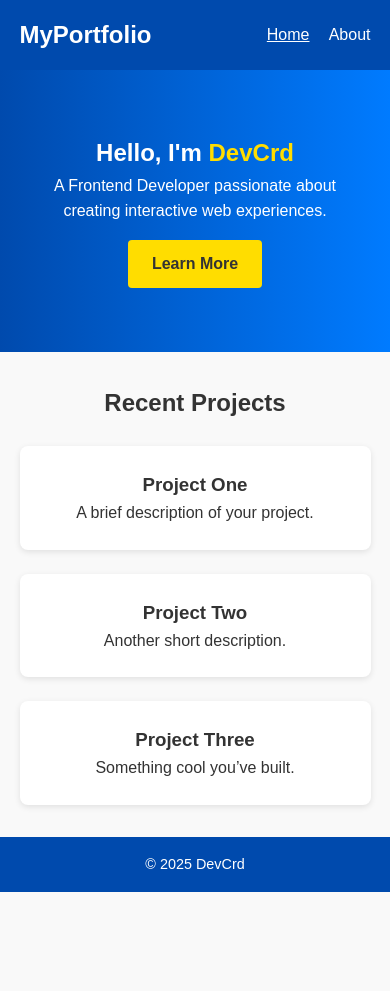
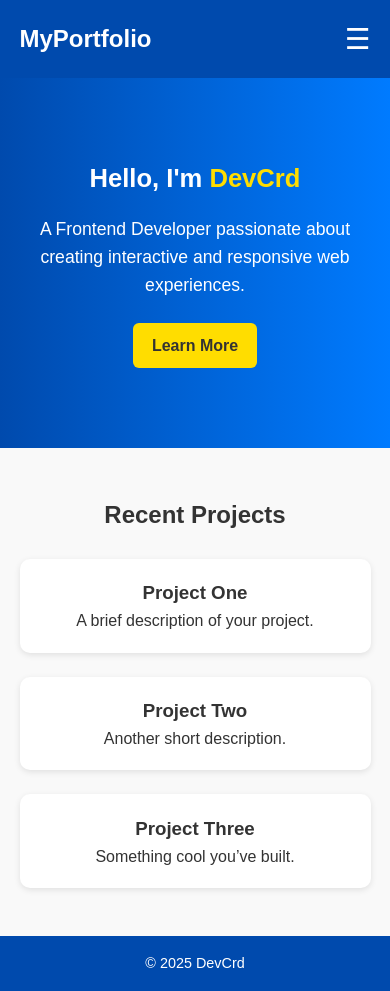
Before and after one commit to DevCrd/portfolio-vesioning, a plain HTML site: page index.html in a window 390 px wide. Before the commit the page ends 892 px from the top, so only its background shows below. Drawn offline with Linux system fonts and the light colour scheme.

Commit message:
exodus: v1

```diff
--- a/index.html
+++ b/index.html
@@ -8,9 +8,10 @@
 </head>
 <body>
   <header>
-    <nav>
+    <nav class="container">
       <h1 class="logo">MyPortfolio</h1>
-      <ul>
+      <div class="menu-toggle" id="menu-toggle">☰</div>
+      <ul class="nav-links" id="nav-links">
         <li><a href="index.html" class="active">Home</a></li>
         <li><a href="about.html">About</a></li>
       </ul>
@@ -18,14 +19,14 @@
   </header>
 
   <section class="hero">
-    <div class="hero-text">
+    <div class="container hero-content">
       <h2>Hello, I'm <span>DevCrd</span></h2>
-      <p>A Frontend Developer passionate about creating interactive web experiences.</p>
+      <p>A Frontend Developer passionate about creating interactive and responsive web experiences.</p>
       <a href="about.html" class="btn">Learn More</a>
     </div>
   </section>
 
-  <section class="projects">
+  <section class="projects container">
     <h2>Recent Projects</h2>
     <div class="project-grid">
       <div class="project-card">
@@ -46,5 +47,11 @@
   <footer>
     <p>© 2025 DevCrd </p>
   </footer>
+
+  <script>
+    const toggle = document.getElementById('menu-toggle');
+    const nav = document.getElementById('nav-links');
+    toggle.addEventListener('click', () => nav.classList.toggle('show'));
+  </script>
 </body>
 </html>
--- a/styles.css
+++ b/styles.css
@@ -1,3 +1,4 @@
+/* ========== Global Styles ========== */
 * {
   margin: 0;
   padding: 0;
@@ -11,6 +12,14 @@ body {
   line-height: 1.6;
 }
 
+/* Utility container */
+.container {
+  width: 90%;
+  max-width: 1100px;
+  margin: 0 auto;
+}
+
+/* ========== Header & Navigation ========== */
 header {
   background: #004aad;
   color: white;
@@ -21,8 +30,7 @@ nav {
   display: flex;
   justify-content: space-between;
   align-items: center;
-  width: 90%;
-  margin: 0 auto;
+  position: relative;
 }
 
 .logo {
@@ -30,49 +38,96 @@ nav {
   font-weight: bold;
 }
 
-nav ul {
+.nav-links {
   list-style: none;
   display: flex;
   gap: 1.2rem;
 }
 
-nav a {
+.nav-links a {
   color: white;
   text-decoration: none;
   font-weight: 500;
+  transition: 0.3s;
 }
 
-nav a.active,
-nav a:hover {
+.nav-links a.active,
+.nav-links a:hover {
   text-decoration: underline;
 }
 
+/* ========== Mobile Menu ========== */
+.menu-toggle {
+  display: none;
+  font-size: 1.8rem;
+  cursor: pointer;
+  user-select: none;
+}
+
+@media (max-width: 768px) {
+  .nav-links {
+    display: none;
+    flex-direction: column;
+    background: #004aad;
+    position: absolute;
+    top: 60px;
+    right: 0;
+    width: 180px;
+    text-align: right;
+    padding: 1rem;
+    border-radius: 0 0 0 10px;
+  }
+
+  .nav-links.show {
+    display: flex;
+  }
+
+  .menu-toggle {
+    display: block;
+  }
+}
+
+/* ========== Hero Section ========== */
 .hero {
   background: linear-gradient(to right, #004aad, #007bff);
   color: white;
-  padding: 4rem 2rem;
+  padding: 5rem 1rem;
   text-align: center;
 }
 
-.hero-text span {
+.hero-content h2 {
+  font-size: 2rem;
+}
+
+.hero-content span {
   color: #ffdd00;
+}
+
+.hero-content p {
+  margin-top: 1rem;
+  font-size: 1.1rem;
 }
 
 .btn {
   display: inline-block;
-  margin-top: 1rem;
-  padding: 0.7rem 1.5rem;
+  margin-top: 1.5rem;
+  padding: 0.8rem 1.5rem;
   background: #ffdd00;
   color: #333;
-  border-radius: 4px;
+  border-radius: 6px;
   text-decoration: none;
   font-weight: bold;
+  transition: background 0.3s;
 }
 
+.btn:hover {
+  background: #ffe54f;
+}
+
+/* ========== Projects ========== */
 .projects {
-  width: 90%;
-  margin: 2rem auto;
   text-align: center;
+  margin: 3rem auto;
 }
 
 .project-grid {
@@ -85,24 +140,58 @@ nav a:hover {
 .project-card {
   background: white;
   padding: 1.5rem;
-  border-radius: 8px;
+  border-radius: 10px;
+  box-shadow: 0 2px 6px rgba(0,0,0,0.1);
+  transition: transform 0.3s;
+}
+
+.project-card:hover {
+  transform: translateY(-5px);
+}
+
+/* ========== About Section ========== */
+.about {
+  background: white;
+  padding: 2rem;
+  border-radius: 10px;
+  margin: 3rem auto;
   box-shadow: 0 2px 6px rgba(0,0,0,0.1);
 }
 
-.about {
-  width: 80%;
-  margin: 2rem auto;
-  background: white;
-  padding: 2rem;
-  border-radius: 8px;
-  box-shadow: 0 2px 6px rgba(0,0,0,0.1);
+.about h2 {
+  margin-bottom: 1rem;
+  color: #004aad;
 }
 
+.about p {
+  margin-bottom: 1rem;
+}
+
+/* ========== Footer ========== */
 footer {
   text-align: center;
   padding: 1rem 0;
-  margin-top: 2rem;
   background: #004aad;
   color: white;
   font-size: 0.9rem;
+  margin-top: 2rem;
 }
+
+/* ========== Responsiveness Enhancements ========== */
+@media (max-width: 600px) {
+  .hero-content h2 {
+    font-size: 1.6rem;
+  }
+
+  .btn {
+    padding: 0.6rem 1.2rem;
+  }
+
+  .project-card {
+    padding: 1.2rem;
+  }
+
+  .about {
+    padding: 1.5rem;
+  }
+}
```
Also changed, not shown: about.html (+10 -3 lines).
